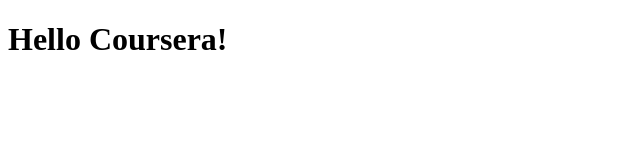
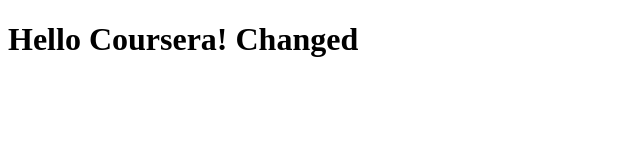
Before and after one commit to viethai-tr/coursera-test, a plain HTML site: page site/index.html in a window 1280 px wide. Shown: the whole page, without its empty margins (0-640 px from the left). Drawn offline with Linux system fonts and the light colour scheme.

Commit message:
Small addition

```diff
--- a/site/index.html
+++ b/site/index.html
@@ -4,6 +4,6 @@
 	<title>Hello Coursera!</title>
 </head>
 <body>
-	<h1>Hello Coursera!</h1>
+	<h1>Hello Coursera! Changed</h1>
 </body>
 </html>
```
